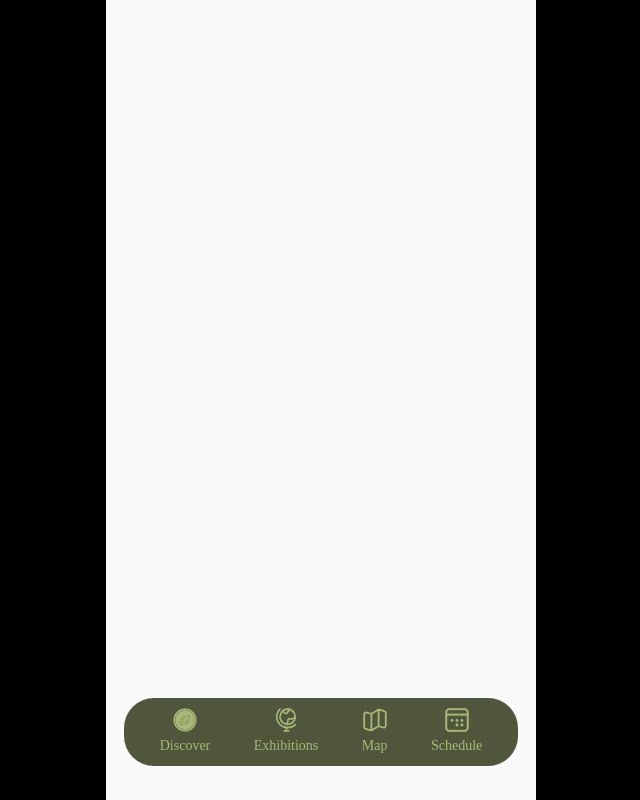
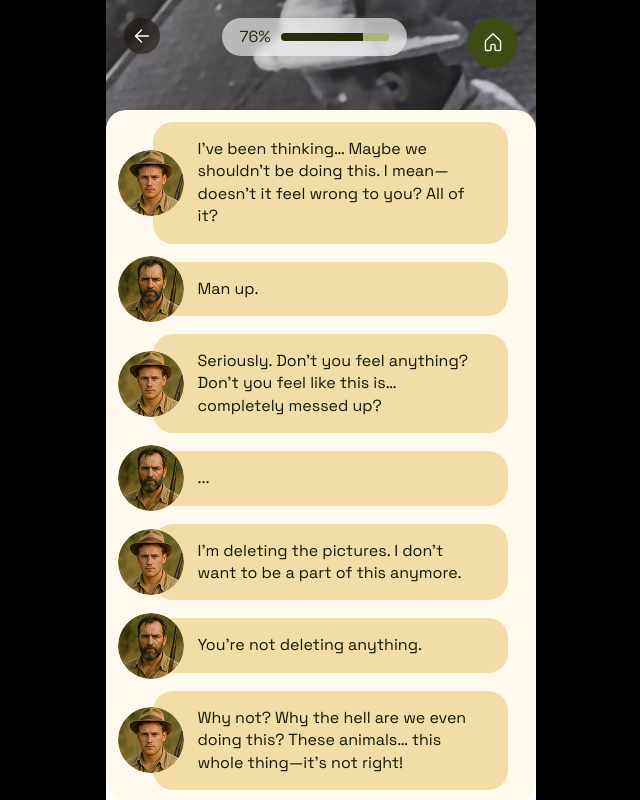
Before and after one commit to Flex-Wrap/nhm-app, a React (Vite) app: page /nhm-app/safariPages/dialog in a window 1280 px wide. Shown: the whole page, without its empty margins (319-959 px from the left). Built offline with nearby package versions, Linux system fonts and the light colour scheme; a web font is replaced by a local one.

Commit message:
dialog page done

```diff
--- a/src/App.tsx
+++ b/src/App.tsx
@@ -23,6 +23,7 @@ import BasicScene from "./pages/safariPages/BasicScene";
 import NotificationScene from "./pages/safariPages/NotificationScene";
 import SliderPageEnd from "./pages/safariPages/SliderPageSafari2";
 import ChooseQuestion from "./pages/safariPages/ChooseQuestion";
+import DialogPage from "./pages/safariPages/DialogPage";
 
 export function App() {
   const location = useLocation();
@@ -33,7 +34,8 @@ export function App() {
       "/safariPages/checkbox",
       "/safariPages/poll",
       "/safariPages/poll-results",
-      "/safariPages/choose"
+      "/safariPages/choose",
+      "/safariPages/dialog"
     ].some((path) => location.pathname.startsWith(path)) ||
     location.pathname.startsWith("/safariPages/scene") ||
     location.pathname.startsWith("/safariPages/notification");
@@ -77,7 +79,8 @@ export function App() {
         <Route path="/safariPages/scene/:id" element={<BasicScene />} />
         <Route path="/safariPages/notification/:id" element={<NotificationScene />} />
         <Route path="/safariPages/sliderEnd" element={<SliderPageEnd />} />
-        <Route path="safariPages/choose" element={<ChooseQuestion />} />
+        <Route path="/safariPages/choose" element={<ChooseQuestion />} />
+        <Route path="/safariPages/dialog" element={<DialogPage />} />
       </Routes>
     </>
   );
--- /dev/null
+++ b/src/components/DialogBox.css
@@ -0,0 +1,27 @@
+.dialog-box {
+  position: relative;
+  width: 100%;
+  max-width: 355px;
+  margin: 0 auto;
+}
+
+.dialog-box img {
+    position: absolute;
+    left: -35px;
+    top: 50%;
+    transform: translateY(-50%);
+    border-radius: 10000px;
+    width: 66px;
+    height: 66px;
+    object-fit: contain;
+    z-index: 1;
+}
+
+.dialog-box p {
+  background-color: var(--wheat-300);
+  border-radius: 20px;
+  padding: 16px 24px 16px 45px;
+  text-align: left;
+  position: relative;
+  z-index: 0;
+}
--- a/src/components/DialogBox.tsx
+++ b/src/components/DialogBox.tsx
@@ -1,3 +1,5 @@
+import "./DialogBox.css";
+
 interface DialogBoxProps {
   image: string;
   text: string;
@@ -6,7 +8,7 @@ interface DialogBoxProps {
 
 const DialogBox: React.FC<DialogBoxProps> = ({image, text, character}) => {
     return (
-        <div>
+        <div className="dialog-box">
             <img src={image} alt={character}/>
             <p>{text}</p>
         </div>
--- a/src/components/ProfileCutout.css
+++ b/src/components/ProfileCutout.css
@@ -9,12 +9,15 @@
 .cutout-body {
   width: 100%;
   min-height: 120px;
+  max-height: 690px;
   clip-path: url(#profileClip);
   position: relative;
   padding-left: 16px;
   padding-right: 16px;
   padding-bottom: 16px;
   background-color: var(--wheat-300);
+  overflow-y: scroll;
+  border-radius: 20px;
   }
 
 .cutout-body p {
--- /dev/null
+++ b/src/pages/safariPages/DialogPage.css
@@ -0,0 +1,6 @@
+.replies-container {
+    display: flex;
+    flex-direction: column;
+    gap: 18px;
+    margin: 0 0 24px 18px;
+}
--- /dev/null
+++ b/src/pages/safariPages/DialogPage.tsx
@@ -0,0 +1,42 @@
+import { BackButton } from "../../components/BackButton";
+import { ContinueButton } from "../../components/ContinueButton";
+import DialogBox from "../../components/DialogBox";
+import { HomeButton } from "../../components/HomeButton";
+import ProfileCutout from "../../components/ProfileCutout";
+import ProgressBar from "../../components/ProgressBar";
+import { DialogReplies } from "../../data/DialogData";
+import "./DialogPage.css";
+
+const DialogPage: React.FC = () => {
+  return (
+    <div className="choose-page">
+      <div className="top-buttons">
+        <BackButton to="/safariPages/scene/13" />
+        <ProgressBar percentage={76} />
+        <HomeButton to="/" />
+      </div>
+      <div className="content">
+        <ProfileCutout
+          image=""
+          wrapperClassName="wrapper"
+          popoutPercent={1.2}
+          bodyClassName="cutout-body"
+        >
+          <div className="replies-container">
+            {DialogReplies.map(({ id, image, text, character }) => (
+              <DialogBox
+                key={id}
+                image={image}
+                text={text}
+                character={character}
+              />
+            ))}
+          </div>
+          <ContinueButton to="/safariPages/poll" text="Continue" />
+        </ProfileCutout>
+      </div>
+    </div>
+  );
+};
+
+export default DialogPage;
```
